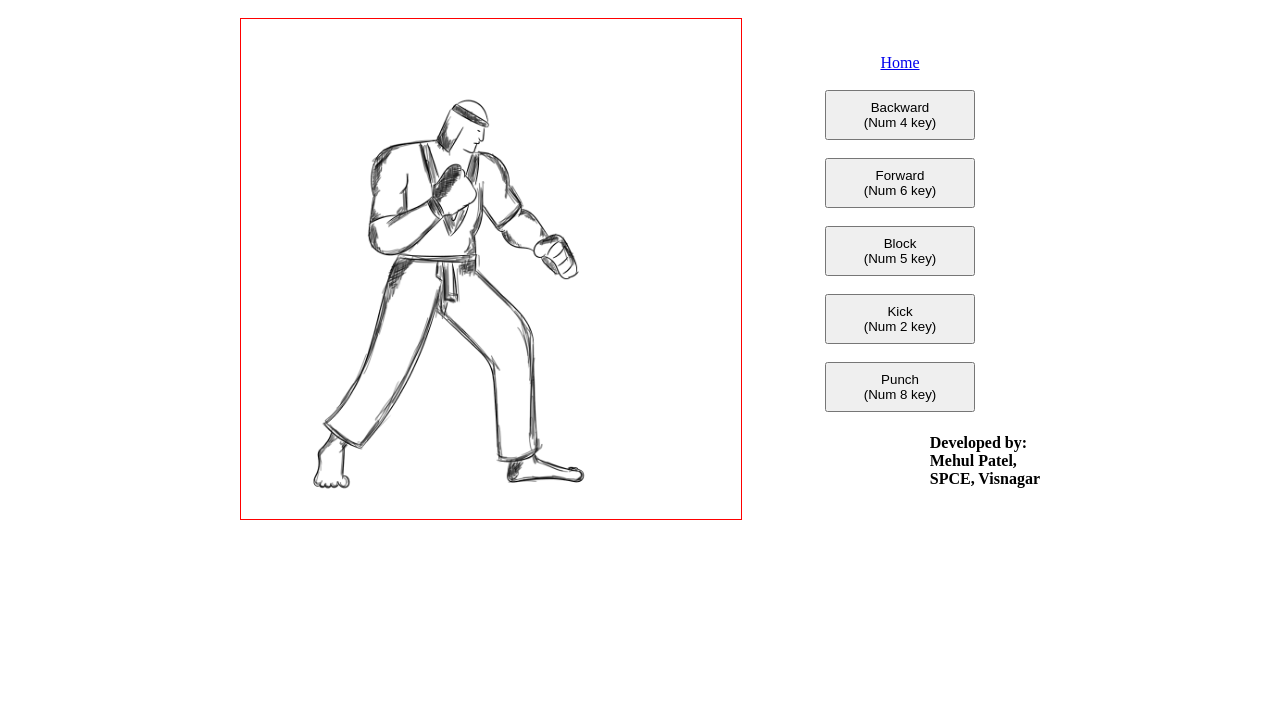
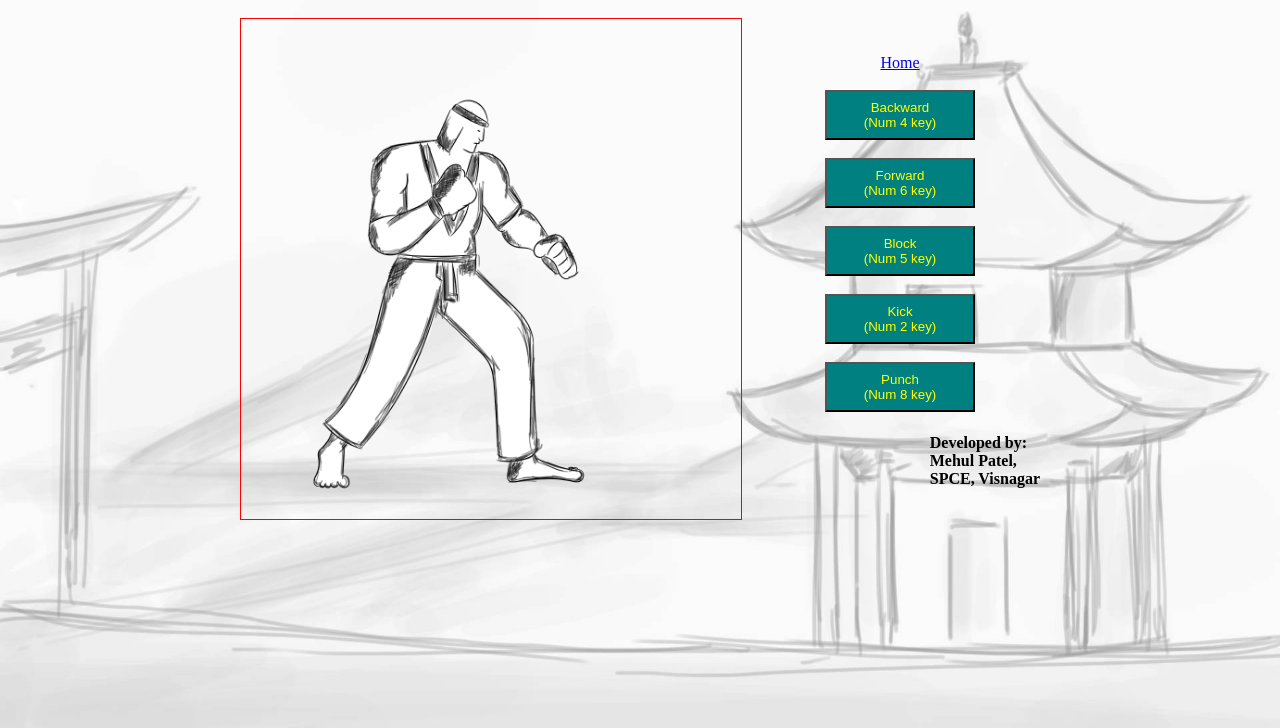
Before and after one commit to mehulpatel510/profile, a plain HTML site: page play.html in a window 1280 px wide. Shown: the part 48-776 px from the top of the page. Drawn offline with Linux system fonts and the light colour scheme.

Commit message:
Update play.html

```diff
--- a/play.html
+++ b/play.html
@@ -11,10 +11,12 @@
             button{
                 height: 50px;
                 width: 150px;
+                 background-color: teal;
+                color: yellow;
             }
         </style>
     </head>
-    <body >
+    <body style="background-image: url('./images/background.jpg');background-repeat: round; background-size: 80%;">
         <center >
             <h1>Sankalchand Patel College of Engineering, Visnagar</h1>
             <div style="width: 800px;">
```
